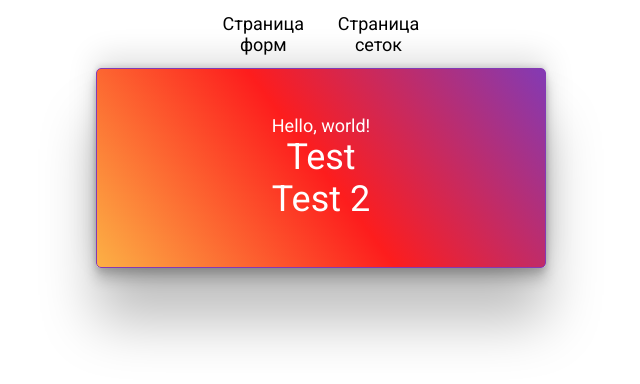
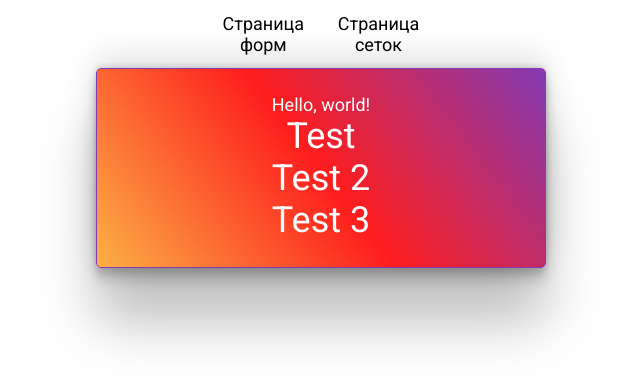
Before and after one commit to taskevich/badyaga-course, a website built with webpack: page src/index.html in a window 1280 px wide. Shown: the whole page, without its empty margins (319-959 px from the left). Built offline with nearby package versions, Linux system fonts and the light colour scheme.

Commit message:
Update index.html

```diff
--- a/src/index.html
+++ b/src/index.html
@@ -16,6 +16,7 @@
                 <p>Hello, world!</p>
                 <h1>Test</h1>
                 <h1>Test 2</h1>
+                <h1>Test 3</h1>
             </div>
         </div>
         <script src="./index.js"></script>
```
